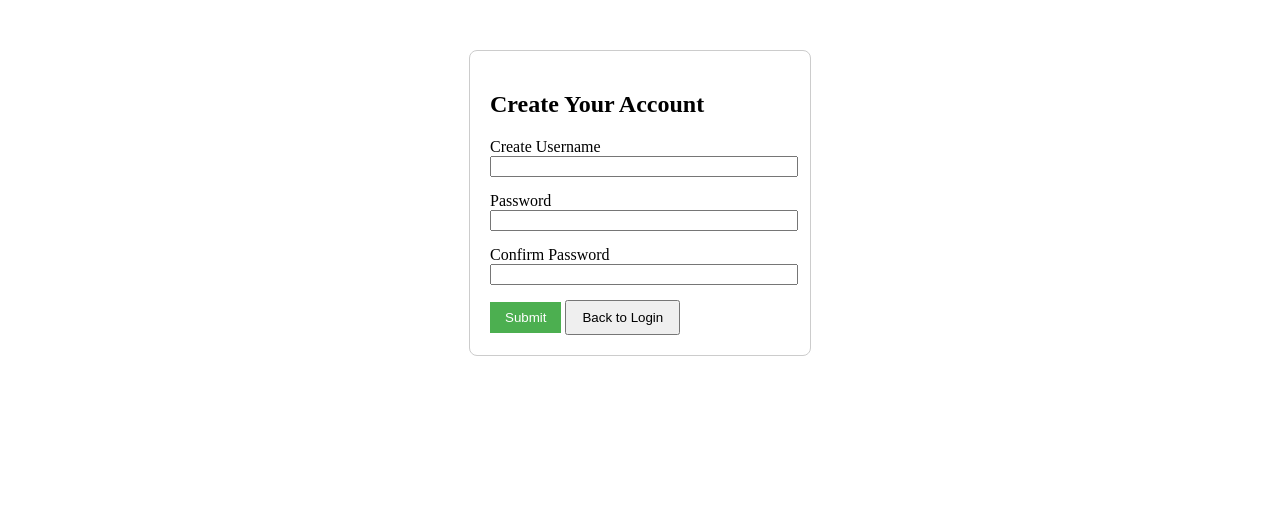
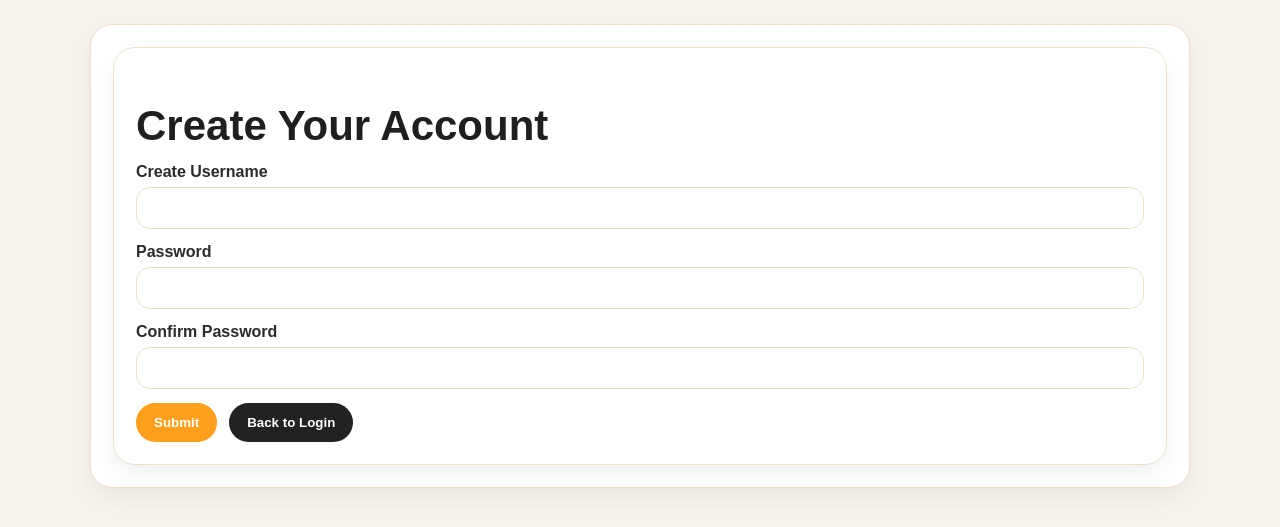
Before and after one commit to Javan27/CSC330-RecipeHub, a Flask app: page /create_account in a window 1280 px wide. Shown: the top 527 px of the page. Run offline with Flask 3, Linux system fonts and the light colour scheme.

Commit message:
Update create_account.html

```diff
--- a/templates/create_account.html
+++ b/templates/create_account.html
@@ -2,36 +2,39 @@
 <html lang="en">
 <head>
     <meta charset="UTF-8">
+    <link rel="stylesheet" href="{{ url_for('static', filename='style.css') }}">
     <title>Create an Account</title>
-    <style>
-        .auth-container { max-width: 300px; margin: 50px auto; padding: 20px; border: 1px solid #ccc; border-radius: 8px; }
-        .form-group { margin-bottom: 15px; }
-        .btn { padding: 8px 15px; cursor: pointer; }
-    </style>
 </head>
-<body>
-    <div class="auth-container">
-        <h2>Create Your Account</h2>
+
+<body class="page-body">
+    <div class="container form-container">
+        <div class="card form-card">
+            <h2 class="form-title">Create Your Account</h2>
 
             <form action="/create_account" method="POST">
                 <div class="form-group">
-                <label>Create Username</label><br>
-                <input type="text" name="username" style="width: 100%;" required>
+                    <label class="form-label">Create Username</label>
+                    <input class="form-input" type="text" name="username" required>
                 </div>
 
                 <div class="form-group">
-                <label>Password</label><br>
-                <input type="password" name="password" style="width: 100%;" required>
+                    <label class="form-label">Password</label>
+                    <input class="form-input" type="password" name="password" required>
                 </div>
 
                 <div class="form-group">
-                <label>Confirm Password</label><br>
-                <input type="password" name="confirm_password" style="width: 100%;" required>
+                    <label class="form-label">Confirm Password</label>
+                    <input class="form-input" type="password" name="confirm_password" required>
                 </div>
 
-            <button type="submit" class="btn" style="background-color: #4CAF50; color: white; border: none;">Submit</button>
-            <a href="/login"><button type="button" class="btn">Back to Login</button></a>
+                <div class="form-row">
+                    <button class="btn btn-primary" type="submit">Submit</button>
+                    <a href="/login">
+                        <button class="btn btn-secondary" type="button">Back to Login</button>
+                    </a>
+                </div>
             </form>
+        </div>
     </div>
 </body>
 </html>
```
Lines whose indentation alone changed are shown as unchanged.
